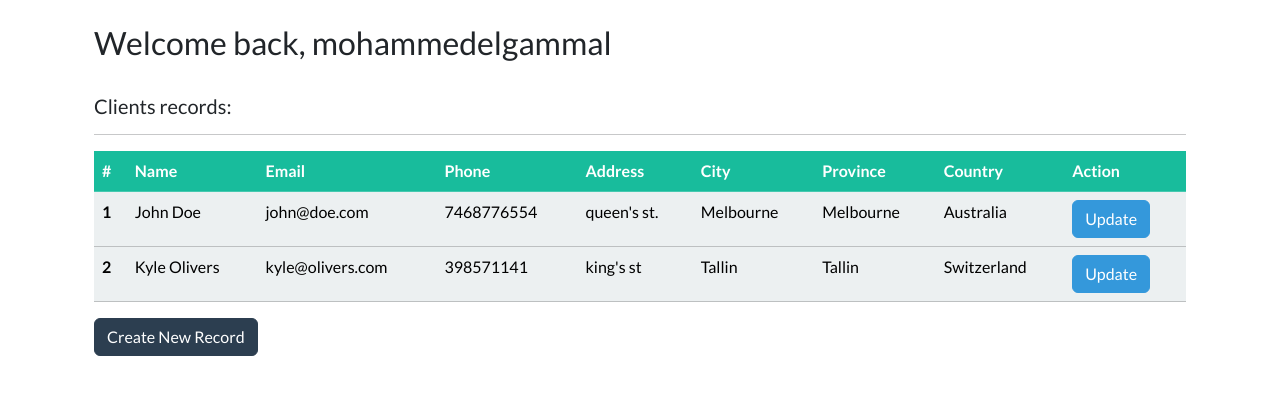
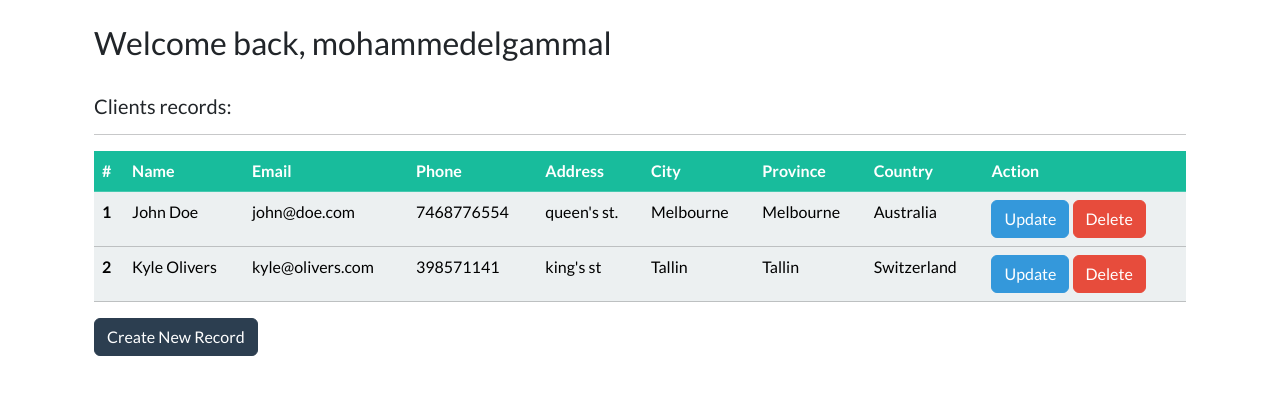
Before and after one commit to mohammedelgammal/FullStack_Suite, a Django app: page /dashboard in a window 1280 px wide. Shown: the part 72-467 px from the top of the page. Run offline with Django 5.2, Linux system fonts and the light colour scheme; a user stored in the database is signed in; data comes from the database, SQL or seed files in the repository; both versions use the stored data as it was after the commit; some libraries are stand-ins or nearby versions.

Commit message:
implementing_delete_record

```diff
--- a/crm/webapp/templates/webapp/dashboard.html
+++ b/crm/webapp/templates/webapp/dashboard.html
@@ -35,7 +35,8 @@
               <td>{{ record.province }}</td>
               <td>{{ record.country }}</td>
               <td>
-                <a class="btn btn-info" href="{% url 'update-record' user.id %}">Update</a>
+                <a class="btn btn-info" href="{% url 'update-record' record.id %}">Update</a>
+                <a class="btn btn-danger" href="{% url 'delete-record' record.id %}">Delete</a>
               </td>
             </tr>
           {% endfor %}
--- a/crm/webapp/urls.py
+++ b/crm/webapp/urls.py
@@ -9,4 +9,5 @@ urlpatterns = [
     path("dashboard", views.dashboard, name="dashboard"),
     path("records/create", views.create_record, name="create-record"),
     path("records/update/<int:pk>", views.update_record, name="update-record"),
+    path("records/delete/<int:pk>", views.delete_record, name="delete-record"),
 ]
--- a/crm/webapp/views.py
+++ b/crm/webapp/views.py
@@ -72,6 +72,14 @@ def update_record(request, pk):
     return render(request, "webapp/update-record.html", context)
 
 
+@decorators.login_required(login_url="login")
+def delete_record(request, pk):
+    record = Record.objects.get(id=pk)
+    if record is not None:
+        record.delete()
+    return redirect("dashboard")
+
+
 def user_logout(request):
     logout(request)
     return redirect("login")
```
Also changed, not shown: crm/db.sqlite3.
